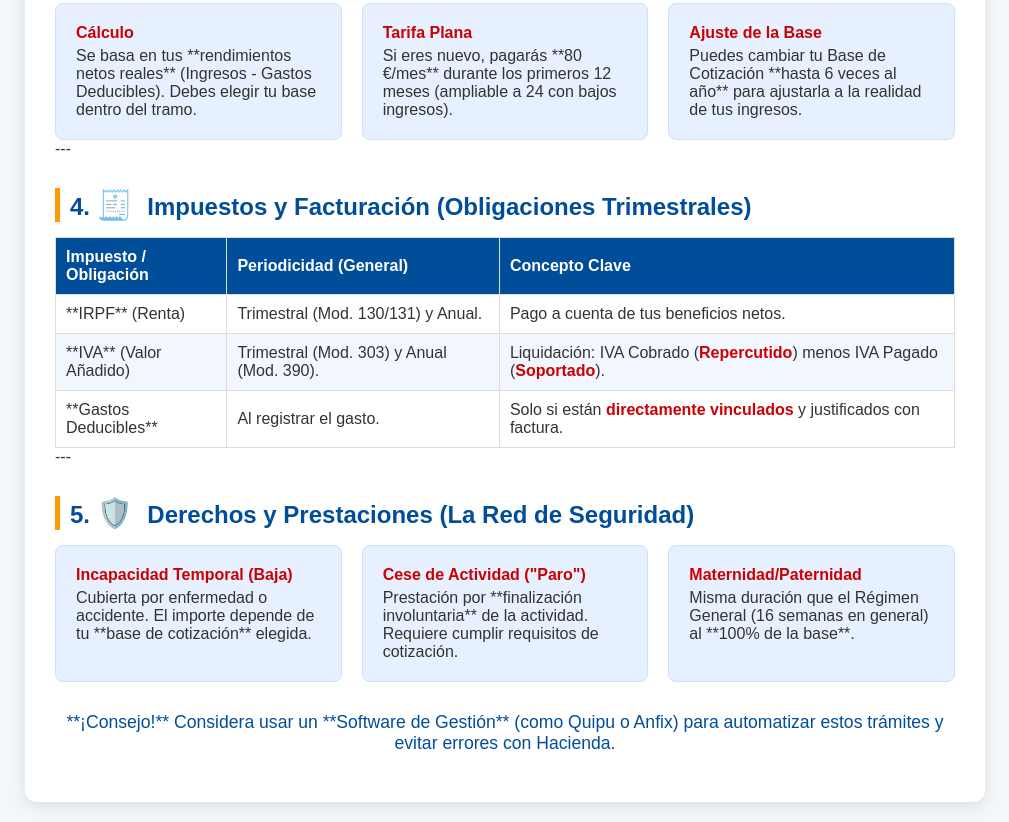
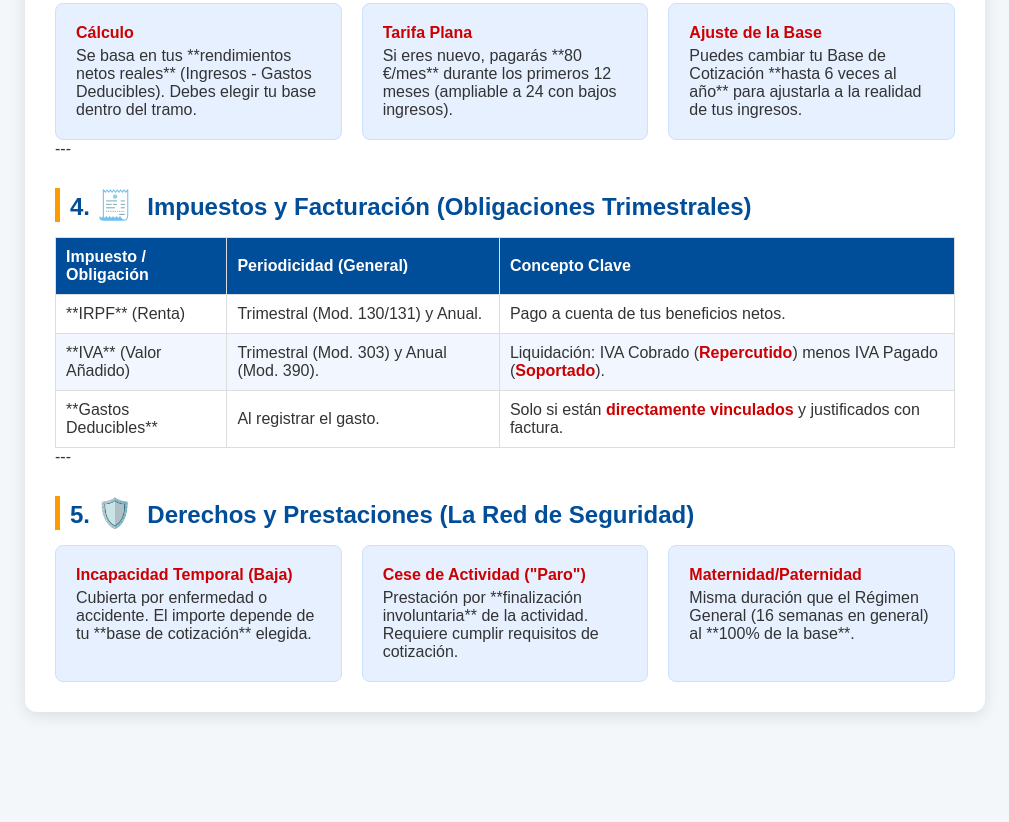
Before and after one commit to migueltorrejon2310-hue/dudasautonomos, a plain HTML site: page index.html in a window 1280 px wide. Shown: the part 993-1815 px from the top of the page, without its empty margins (135-1144 px from the left). After the commit the page ends 1725 px from the top, so only its background shows below. Drawn offline with Linux system fonts and the light colour scheme.

Commit message:
Update index.html

```diff
--- a/index.html
+++ b/index.html
@@ -199,12 +199,6 @@
             <strong>Maternidad/Paternidad</strong>
             Misma duración que el Régimen General (16 semanas en general) al **100% de la base**.
         </div>
-    </div>
 
-    <p style="text-align: center; margin-top: 30px; font-size: 1.1em; color: #004d99;">
-        **¡Consejo!** Considera usar un **Software de Gestión** (como Quipu o Anfix) para automatizar estos trámites y evitar errores con Hacienda.
-    </p>
-
-</div>
 </body>
 </html>
```
